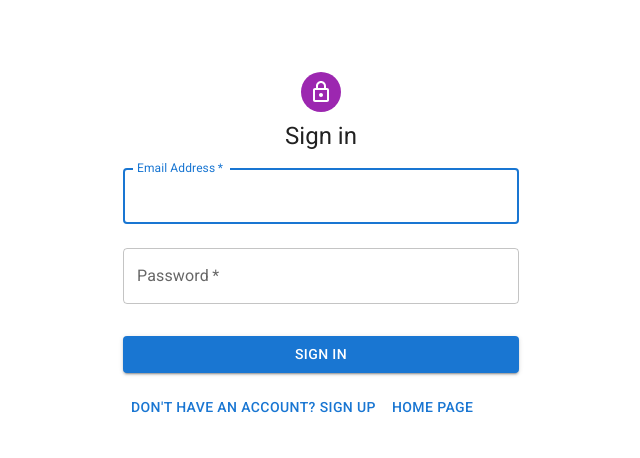
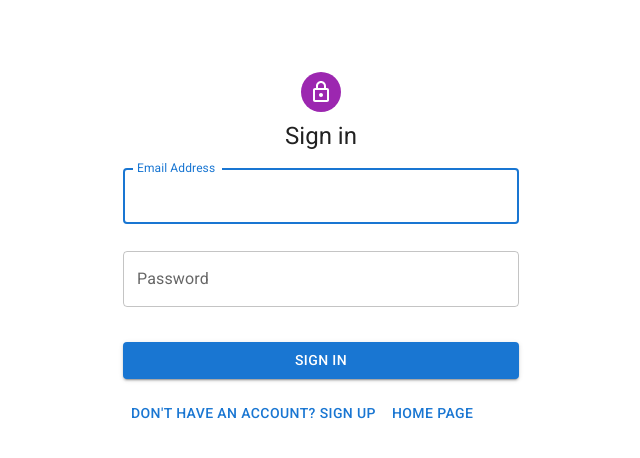
Before and after one commit to J7477/recruit-app-hosting, a React (Create React App) app: page /empSignin in a window 1280 px wide. Shown: the top 458 px of the page, without its empty margins (319-959 px from the left). Built offline with nearby package versions, Linux system fonts and the light colour scheme.

Commit message:
added verify employer by email

```diff
--- a/src/App.js
+++ b/src/App.js
@@ -36,6 +36,7 @@ import EmpComplaint from './components/EmployerDashboard/EmpComplaint';
 import NotFound from './NotFound';
 import ChangePassword from './components/UserDashboard/ChangePassword';
 import EmailSent from './components/UserSignin/EmailSent';
+import EmpEmailSent from './components/EmployerSignin/EmpEmailSent';
 
 
 // const theme = createTheme({
@@ -85,6 +86,7 @@ function App(props) {
                       <Route exact path='/empcomplaint' element={<EmpComplaint />} />
                       <Route exact path='/changepassword/:id' element={<ChangePassword />} />
                       <Route exact path='/emailsent/:userEmail' element={<EmailSent />} />
+                      <Route exact path='/empemailsent/:empEmail' element={<EmpEmailSent />} />
                       <Route exact path='*' element={<NotFound />} />
 
                     </Routes>
--- /dev/null
+++ b/src/components/EmployerSignin/EmpEmailSent.js
@@ -0,0 +1,22 @@
+import React from 'react'
+import { useParams } from 'react-router-dom'
+import Button from '@mui/material/Button';
+import { Link } from 'react-router-dom'
+
+const EmpEmailSent = () => {
+
+    const { empEmail } = useParams()
+
+
+    return (
+        <>
+            <h1>Account Confirmation</h1>
+            <p>A confirmation email has been sent to your email<b>{empEmail}</b></p>
+            <p>Verify your account and proceed</p>
+            <Button color="primary" component={Link} to='/empSignin'>Login</Button>
+            {/* <button to='/userSignin'>Login</button> */}
+        </>
+    )
+}
+
+export default EmpEmailSent
--- a/src/components/EmployerSignin/EmpSignin.js
+++ b/src/components/EmployerSignin/EmpSignin.js
@@ -1,4 +1,4 @@
-import React, { useState, useContext } from 'react';
+import React, { useContext } from 'react';
 import Avatar from '@mui/material/Avatar';
 import Button from '@mui/material/Button';
 import CssBaseline from '@mui/material/CssBaseline';
@@ -10,7 +10,8 @@ import LockOutlinedIcon from '@mui/icons-material/LockOutlined';
 import Typography from '@mui/material/Typography';
 import Container from '@mui/material/Container';
 import AuthContext from '../../context/Authentication/AuthContext';
-
+import { Formik, Field, Form, ErrorMessage } from 'formik'
+import * as Yup from 'yup'
 
 const EmpSignin = (props) => {
 
@@ -18,18 +19,23 @@ const EmpSignin = (props) => {
   const context = useContext(AuthContext)
   const { employerAuth } = context
 
-  const [credentials, setCredentials] = useState({ companyemail: "", password: "" })
+
+  const initialValues = {
+    companyemail: "",
+    password: "",
+  }
 
 
+  const onSubmit = (values) => {
 
-  const onChange = (e) => {
-    setCredentials({ ...credentials, [e.target.name]: e.target.value })
+    employerAuth(values.companyemail, values.password)
   }
 
-  const handleSubmit = async (event) => {
-    event.preventDefault();
-    employerAuth(credentials.companyemail, credentials.password)
-  }
+  const validationSchema = Yup.object().shape({
+    companyemail: Yup.string().email("Please Enter a valid Email").required("Please Enter an Email"),
+    password: Yup.string().min(5, 'Password Must Have More Than 5 Characters').required('Please Enter Your Password')
+  })
+
 
   return (
     <Container component="main" maxWidth="xs">
@@ -51,30 +57,28 @@ const EmpSignin = (props) => {
 
 
 
-        <form onSubmit={handleSubmit}>
-          <TextField
+        <Formik initialValues={initialValues} validationSchema={validationSchema} onSubmit={onSubmit}>
+          {(props) => (
+            <Form>
+              <Field as={TextField}
                 margin="normal"
-            required
                 fullWidth
-            value={credentials.companyemail}
                 id="companyemail"
                 label="Email Address"
                 name="companyemail"
                 autoComplete="email"
                 autoFocus
-            onChange={onChange}
+                helperText={<ErrorMessage name='companyemail' />}
               />
-          <TextField
+              <Field as={TextField}
                 margin="normal"
-            required
                 fullWidth
-            value={credentials.password}
                 name="password"
                 label="Password"
                 type="password"
                 id="password"
                 autoComplete="current-password"
-            onChange={onChange}
+                helperText={<ErrorMessage name='password' />}
               />
 
               <Button
@@ -95,7 +99,9 @@ const EmpSignin = (props) => {
                   <Button color="primary" component={Link} to={"/"}>Home Page</Button>
                 </Grid>
               </Grid>
-        </form>
+            </Form>
+          )}
+        </Formik>
       </Box>
 
     </Container>
--- a/src/components/UserSignin/UserSignin.js
+++ b/src/components/UserSignin/UserSignin.js
@@ -1,4 +1,4 @@
-import React, { useState, useContext } from 'react';
+import React, { useContext } from 'react';
 import Avatar from '@mui/material/Avatar';
 import Button from '@mui/material/Button';
 import CssBaseline from '@mui/material/CssBaseline';
@@ -10,7 +10,8 @@ import LockOutlinedIcon from '@mui/icons-material/LockOutlined';
 import Typography from '@mui/material/Typography';
 import Container from '@mui/material/Container';
 import AuthContext from '../../context/Authentication/AuthContext';
-
+import { Formik, Field, Form, ErrorMessage } from 'formik'
+import * as Yup from 'yup'
 
 const UserSignIn = (props) => {
 
@@ -20,18 +21,22 @@ const UserSignIn = (props) => {
 
   const { userAuth } = userContext;
 
-  const [credentials, setCredentials] = useState({ username: "", password: "" })
+
+  const initialValues = {
+    username: "",
+    password: "",
+  }
 
 
-  const onChange = (e) => {
-    setCredentials({ ...credentials, [e.target.name]: e.target.value })
+  const onSubmit = (values) => {
+
+    userAuth(values.username, values.password)
   }
 
-  const handleSubmit = (e) => {
-    e.preventDefault()
-    userAuth(credentials.username, credentials.password)
-  }
-
+  const validationSchema = Yup.object().shape({
+    username: Yup.string().email("Please Enter a valid Email").required("Please Enter an Email"),
+    password: Yup.string().min(5, 'Password Must Have More Than 5 Characters').required('Please Enter Your Password')
+  })
 
 
   return (
@@ -54,30 +59,30 @@ const UserSignIn = (props) => {
 
 
 
-        <form onSubmit={handleSubmit}>
-          <TextField
+        <Formik initialValues={initialValues} validationSchema={validationSchema} onSubmit={onSubmit}>
+          {(props) => (
+            <Form>
+              <Field as={TextField}
                 margin="normal"
-            required
+                // required
                 fullWidth
-            value={credentials.username}
                 id="email"
                 label="Email Address"
                 name="username"
                 autoComplete="email"
                 autoFocus
-            onChange={onChange}
+                helperText={<ErrorMessage name='username' />}
               />
-          <TextField
+              <Field as={TextField}
                 margin="normal"
-            required
+                // required
                 fullWidth
-            value={credentials.password}
                 name="password"
                 label="Password"
                 type="password"
                 id="password"
                 autoComplete="current-password"
-            onChange={onChange}
+                helperText={<ErrorMessage name='password' />}
               />
 
               <Button
@@ -98,7 +103,9 @@ const UserSignIn = (props) => {
                   <Button color="primary" component={Link} to={"/"}>Home Page</Button>
                 </Grid>
               </Grid>
-        </form>
+            </Form>
+          )}
+        </Formik>
       </Box>
 
     </Container>
--- a/src/components/UserSignin/UserSignup.js
+++ b/src/components/UserSignin/UserSignup.js
@@ -20,22 +20,13 @@ const UserSignup = (props) => {
 
   const { userSignup } = userContext;
 
-  // const [values, setCredentials] = useState({ username: "", password: "", name: "", phone: "" })
 
 
-  // const onChange = (e) => {
-  //   setCredentials({ ...values, [e.target.name]: e.target.value })
-  // }
+  const onSubmit = async (values) => {
 
-  const onSubmit = async (values, props) => {
-    // event.preventDefault();
-    console.log(values)
-    console.log(props)
+
     userSignup(values.username, values.password, values.name, values.phone)
-    // setTimeout(() => {
-    //   props.resetForm()
 
-    // }, 2000)
   };
 
   const initialValues = {
@@ -44,16 +35,7 @@ const UserSignup = (props) => {
     name: "",
     phone: ""
   }
-  // const phoneRegExp = /^((\\+[1-9]{1,4}[ \\-]*)|(\\([0-9]{2,3}\\)[ \\-]*)|([0-9]{2,4})[ \\-]*)*?[0-9]{3,4}?[ \\-]*[0-9]{3,4}?$/
 
-
-  // phone: Yup.string()
-  //   .required("required")
-  //   .matches(phoneRegExp, 'Phone number is not valid')
-  //   .min(10, "to short")
-  //   .max(10, "to long"),
-
-  // phone: Yup.number().typeError('Enter valid phone number').required('Please Enter Your Phone Number'),
 
   const validationSchema = Yup.object().shape({
     name: Yup.string().min(2, "Name to short").required('Please Enter Your Name'),
--- a/src/context/Authentication/AuthState.js
+++ b/src/context/Authentication/AuthState.js
@@ -80,14 +80,24 @@ const AuthState = (props) => {
 
         const json = await response.json();
 
-        if (json.success) {
-            localStorage.setItem('empAuthCoin', json.empAuthCoin)
-            setAuth({
-                username: json.companyemail,
-                state: true
-            })
+        // if (json.success) {
+        //     localStorage.setItem('empAuthCoin', json.empAuthCoin)
+        //     setAuth({
+        //         username: json.companyemail,
+        //         state: true
+        //     })
 
-            navigate('/empProfile')
+        //     navigate('/empProfile')
+        // }
+
+        if (json.status === 'pending') {
+            navigate(`/empemailsent/${json.username}`)
+        }
+        else if (json.error === undefined) {
+            alert('Enter a Valid Phone Number')
+        }
+        else if (!json.success) {
+            alert(json.error)
         }
     }
 
@@ -115,7 +125,7 @@ const AuthState = (props) => {
 
         //     navigate('/profile')
         // }
-        console.log(json)
+        // console.log(json)
         if (json.status === 'pending') {
             navigate(`/emailsent/${json.username}`)
         }
```
Lines whose indentation alone changed are shown as unchanged.
